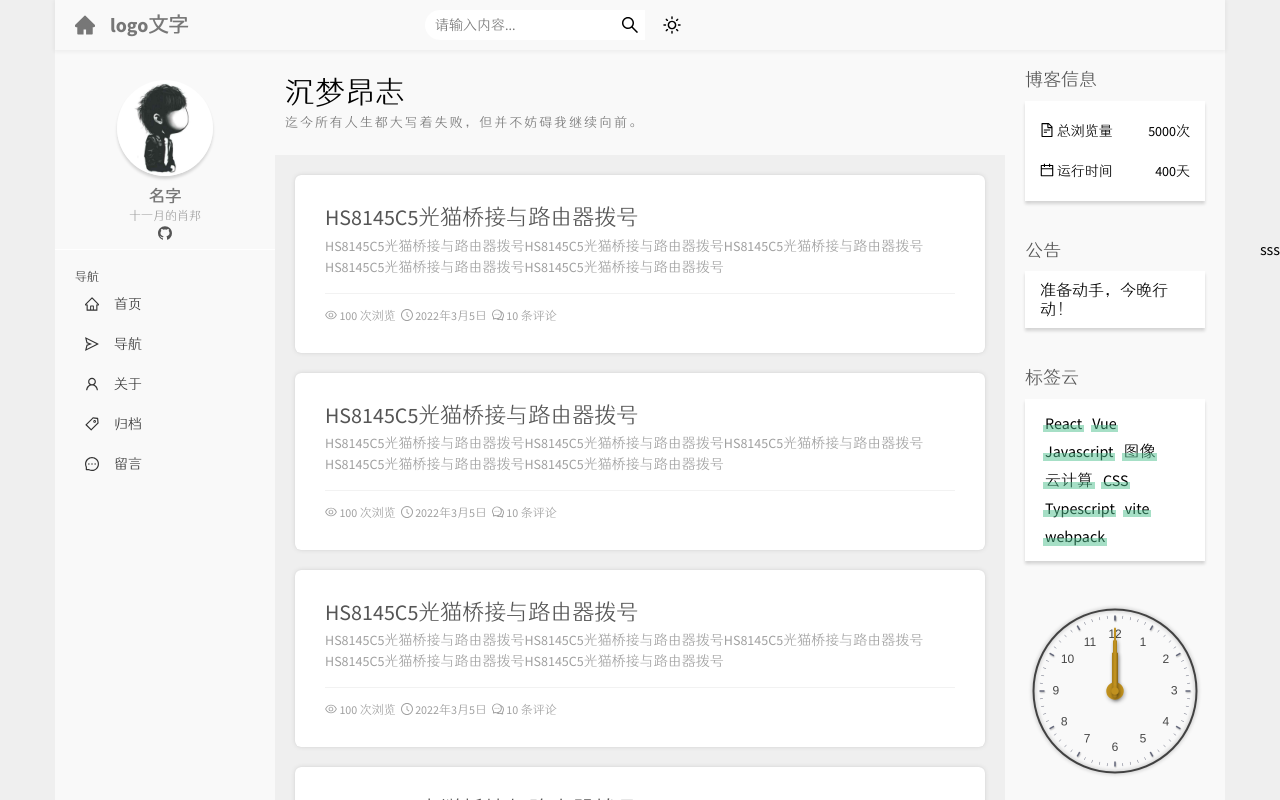
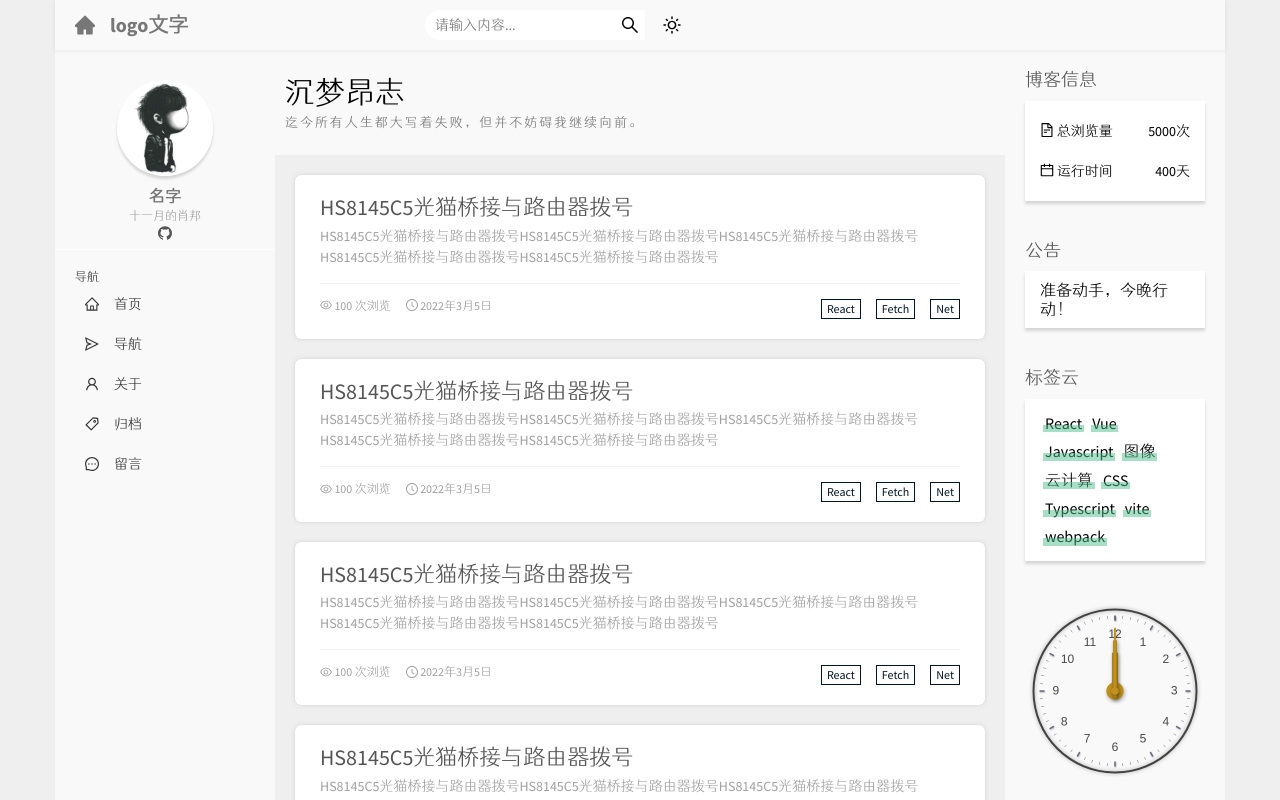
Before and after one commit to Xisney/ys-blog-fe, a React (Vite) app: page / in a window 1280 px wide. Shown: the top 800 px of the page. Built offline with nearby package versions, Linux system fonts and the light colour scheme.

Commit message:
feat: polish home page

```diff
--- a/package.json
+++ b/package.json
@@ -15,12 +15,14 @@
     "echarts-for-react": "^3.0.2",
     "react": "^17.0.2",
     "react-dom": "^17.0.2",
-    "react-router-dom": "^6.2.2"
+    "react-router-dom": "^6.2.2",
+    "react-transition-group": "^4.4.2"
   },
   "devDependencies": {
     "@types/node": "^17.0.21",
     "@types/react": "^17.0.33",
     "@types/react-dom": "^17.0.10",
+    "@types/react-transition-group": "^4.4.4",
     "@vitejs/plugin-react": "^1.0.7",
     "less": "^4.1.2",
     "typescript": "^4.5.4",
--- a/src/components/toTopFixedBtn/index.tsx
+++ b/src/components/toTopFixedBtn/index.tsx
@@ -1,8 +1,43 @@
+import { useEffect, useState } from 'react'
 import style from './style.module.less'
+import { throttle } from '@src/utils'
+import { ReactComponent as Arrow } from './static/arrow.svg'
+import classNames from 'classnames'
 
-const ToTopFixedBtn = ()=>{
-  return <div className={style['toTopBtn-container']}>
-    sss</div>
+const ToTopFixedBtn = () => {
+  const [showBtn, setShowBtn] = useState(false)
+
+  useEffect(() => {
+    const fn = throttle(() => {
+      const top = document.documentElement.scrollTop
+      if (top > 500) setShowBtn(true)
+      else {
+        setShowBtn(false)
+      }
+    }, 300)
+    window.addEventListener('scroll', fn)
+    return () => {
+      window.removeEventListener('scroll', fn)
+    }
+  }, [])
+
+  const handleTopClick = () => {
+    window.scrollTo({
+      top: 0,
+      behavior: 'smooth',
+    })
+  }
+
+  return (
+    <div
+      className={classNames(style['toTopBtn-container'], {
+        [style['toTopBtn-active']]: showBtn,
+      })}
+      onClick={handleTopClick}
+    >
+      <Arrow />
+    </div>
+  )
 }
 
 export default ToTopFixedBtn
--- a/src/components/toTopFixedBtn/style.module.less
+++ b/src/components/toTopFixedBtn/style.module.less
@@ -2,4 +2,22 @@
   position: fixed;
   right: 0;
   top: 30%;
+  box-shadow: -3px 0 2px 0 rgb(0 0 0 / 2%);
+  background: var(--bg-white);
+  padding: 10px 15px;
+  border-radius: 100px 0 0 100px;
+  cursor: pointer;
+  color: var(--text-color-m);
+  transition: opacity 0.3s;
+  pointer-events: none;
+  opacity: 0;
+  &:active {
+    box-shadow: #ccc 3px 3px 6px 0px inset,
+      rgba(255, 255, 255, 0.5) -3px -3px 6px 1px inset;
+  }
 }
+
+.toTopBtn-active {
+  opacity: 1;
+  pointer-events: all;
+}
--- a/src/pages/home/components/listCard/index.tsx
+++ b/src/pages/home/components/listCard/index.tsx
@@ -11,7 +11,7 @@ interface CardProps {
   des: string
   viewCount: number
   timeString: string
-  commentCount: number
+  tags: string[]
   imgSrc?: string
 }
 
@@ -20,7 +20,7 @@ const ListCard: FC<CardProps> = ({
   des,
   viewCount,
   timeString,
-  commentCount,
+  tags,
   imgSrc,
 }) => {
   return (
@@ -30,14 +30,21 @@ const ListCard: FC<CardProps> = ({
       <p className="card-des">{des}</p>
       <ul className="card-info-area">
         <li>
-          <EyeOutlined /> {viewCount} 次浏览
+          <span className="bottom-item">
+            <EyeOutlined /> {viewCount} 次浏览
+          </span>
+          <span className="bottom-item">
+            <ClockCircleOutlined /> {timeString}
+          </span>
         </li>
         <li>
-          <ClockCircleOutlined /> {timeString}
-        </li>
-        <li>
-          <CommentOutlined />{' '}
-          {commentCount ? `${commentCount} 条评论` : '暂无评论'}
+          {tags.map(v => {
+            return (
+              <span className="bottom-tag" key={v}>
+                {v}
+              </span>
+            )
+          })}
         </li>
       </ul>
     </div>
--- a/src/pages/home/components/listCard/style.module.less
+++ b/src/pages/home/components/listCard/style.module.less
@@ -1,11 +1,15 @@
 .card-container {
   background-color: var(--card-bg);
-  padding: 30px;
+  padding: 20px 25px;
   cursor: pointer;
   border-radius: 6px;
   margin-bottom: 20px;
   box-shadow: rgba(0, 0, 0, 0.1) 0px 0px 5px 0px,
     rgba(0, 0, 0, 0.1) 0px 0px 1px 0px;
+  transition: all .3s;
+  &:hover{
+    transform: translateY(-5px) scale(1.02);
+  }
   :global {
     .card-title {
       font-size: 22px;
@@ -25,10 +29,24 @@
     }
     .card-info-area {
       display: flex;
+      justify-content: space-between;
       li {
-        margin-right: 5px;
         color: var(--text-muted);
         font-size: 12px;
+      }
+      .bottom-item{
+        margin-right: 15px;
+      }
+      .bottom-tag{
+        display: inline-block;
+        box-sizing: content-box;
+        height: 18px;
+        line-height: 18px;
+        padding: 0 5px;
+        margin-left: 15px;
+        font-size: 12px;
+        color: #001722;
+        border: 1px solid #001722;
       }
     }
   }
--- a/src/pages/home/index.tsx
+++ b/src/pages/home/index.tsx
@@ -29,7 +29,7 @@ const Home = () => {
                 des="HS8145C5光猫桥接与路由器拨号HS8145C5光猫桥接与路由器拨号HS8145C5光猫桥接与路由器拨号HS8145C5光猫桥接与路由器拨号HS8145C5光猫桥接与路由器拨号"
                 viewCount={100}
                 timeString="2022年3月5日"
-                commentCount={10}
+                tags={['React','Fetch','Net']}
                 key={v}
               />
             )
--- /dev/null
+++ b/src/utils/index.ts
@@ -0,0 +1,32 @@
+export function throttle(
+  fn: Function,
+  interval: number = 500,
+  ...args: any
+): EventListenerOrEventListenerObject {
+  let flag = true
+  return () => {
+    if (!flag) return
+
+    flag = false
+    setTimeout(() => {
+      fn(...args)
+      flag = true
+    }, interval)
+  }
+}
+
+export function debounce(
+  fn: Function,
+  interval: number = 500,
+  ...args: any
+): EventListenerOrEventListenerObject {
+  let timer: number
+  return () => {
+    if (timer) {
+      clearTimeout(timer)
+    }
+    timer = setTimeout(() => {
+      fn(...args)
+    }, interval)
+  }
+}
--- a/tsconfig.json
+++ b/tsconfig.json
@@ -15,7 +15,11 @@
     "isolatedModules": true,
     "noEmit": true,
     "jsx": "react-jsx",
-    "types": ["vite-plugin-svgr/client"]
+    "types": ["vite-plugin-svgr/client"],
+    "baseUrl": "./src",
+    "paths": {
+      "@src/*": ["*"]
+    }
   },
   "include": ["src", "./index.d.ts"],
   "references": [{ "path": "./tsconfig.node.json" }]
```
Also changed, not shown: src/components/toTopFixedBtn/static/arrow.svg (added), 1 other file (tests, documents, lock files or other folders).
